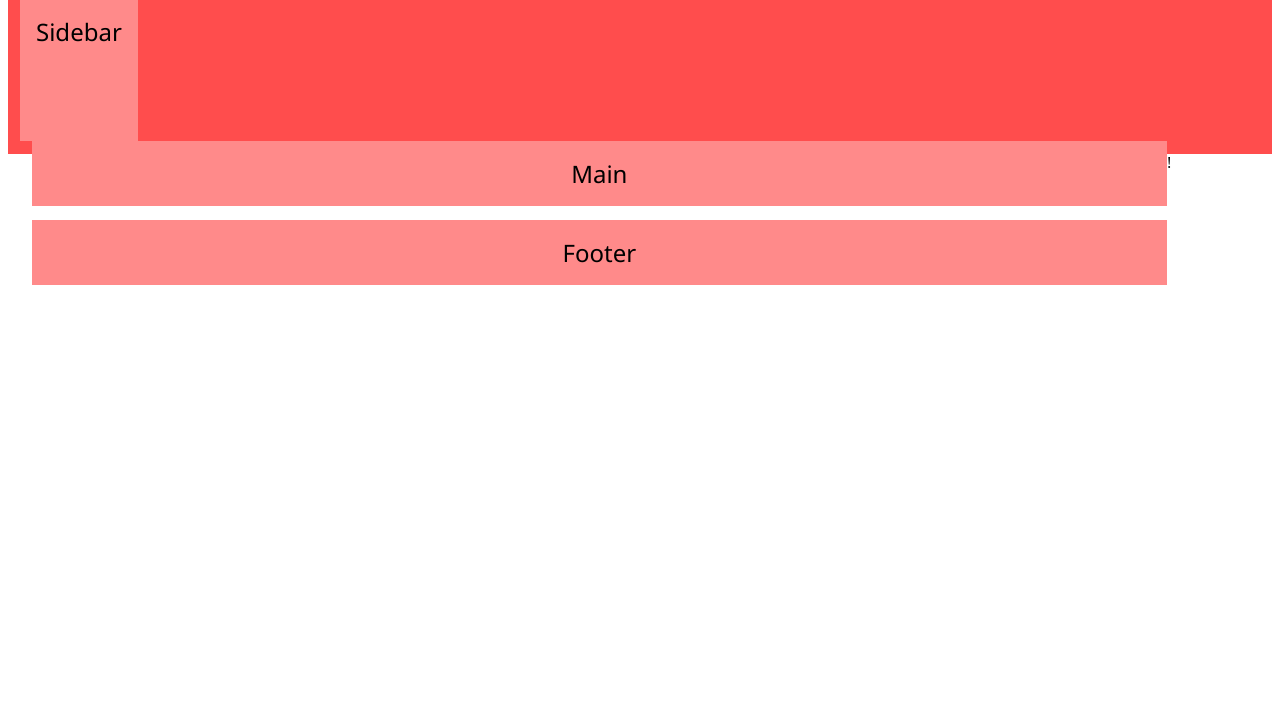
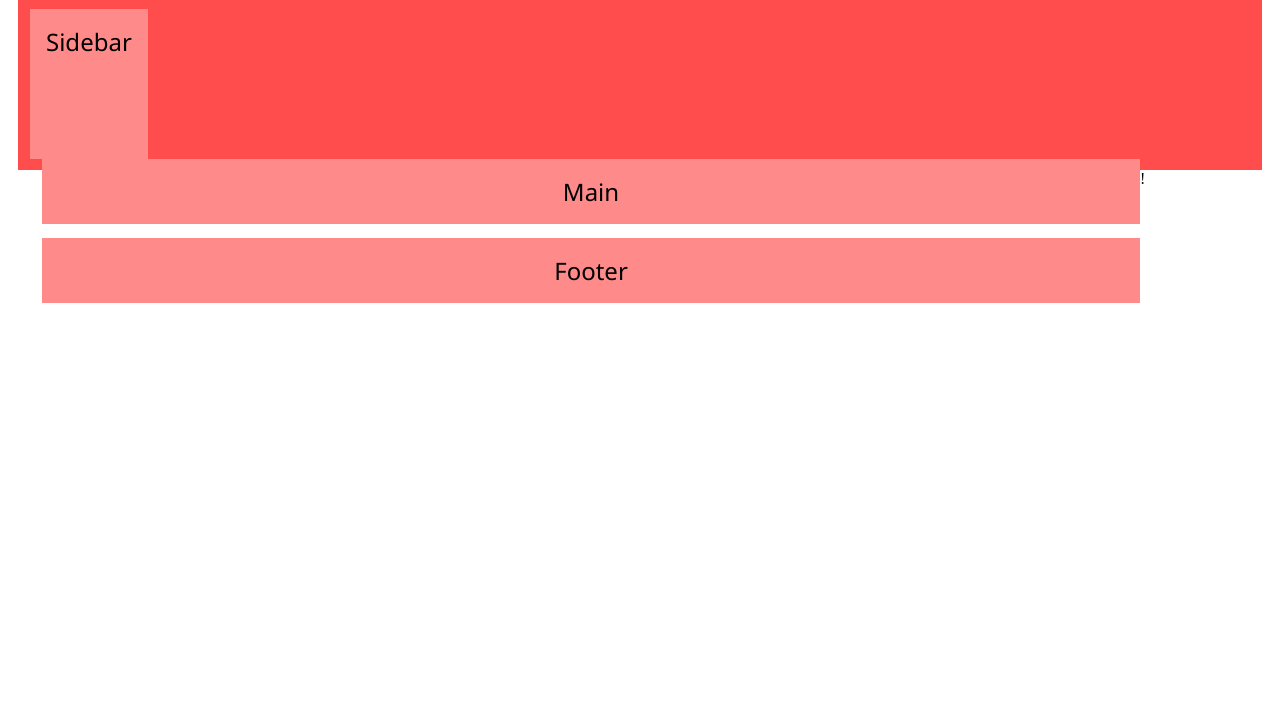
Before and after one commit to prabhathkumar1729/prac_web, a plain HTML site: page assignment1.html in a window 1280 px wide. Shown: the part 98-800 px from the top of the page. Drawn offline with Linux system fonts and the light colour scheme.

Commit message:
added assignment files

```diff
--- a/CSS/float.css
+++ b/CSS/float.css
@@ -1,17 +1,18 @@
 .sidebar {
     float: left;
-    height: 110px;
+    height: 150px;
+
 }
 
 .inner-container2 {
     float: left;
     height: 110px;
     margin-left: 12px;
-    width: 91.5%;
+    width: 90%;
 }
 
 .inner-container {
-    margin: 12px 0 12px 0;
+    margin: 12px 0 0 0;
 }
 
 .main {
@@ -24,8 +25,9 @@
 .container {
     background-color: rgb(255, 77, 77);
     padding: 12px;
-    height: 220px;
+    height: 250px;
     overflow:visible;
+    margin:auto;
 }
 
 .child {
@@ -35,3 +37,9 @@
     font-family: 'Segoe UI', Tahoma, Geneva, Verdana, sans-serif;
     background-color: rgb(255, 138, 138);
 }
+* {
+    box-sizing: border-box;
+  }
+body {
+    padding: 10px;
+}
--- a/hello.txt
+++ /dev/null
@@ -1 +0,0 @@
-I cloned the repo from github into my personal machine
--- /dev/null
+++ b/practisecss/p_flex.css
@@ -0,0 +1,58 @@
+* {
+    box-sizing: border-box;
+    text-align: center;
+    padding: 10px;
+}
+
+body {
+    font-family: Arial;
+    background: #f1f1f1;
+}
+
+.container {
+    width: 1200px;
+    display: flex;
+    flex-direction: column;
+    border: 2px solid black;
+}
+
+.navbar {
+    background: rgb(255, 0, 0);
+    border: 2px solid black;
+}
+
+.sidebar {
+    background: #afa;
+    flex-grow: 1;
+    border: 2px solid black;
+    width: 25%;
+}
+
+.division {
+    background: paleturquoise;
+    border: 2px solid black;
+    flex-grow: 9;
+    display: flex;
+    flex-direction: column;
+}
+
+.main {
+    background: pink;
+    border: 2px solid black;
+}
+
+.content {
+    background: rgb(137, 106, 168);
+    border: 2px solid black;
+}
+
+.row {
+    background: sandybrown;
+    display: flex;
+    border: 2px solid black;
+}
+
+.footer {
+    background: springgreen;
+    border: 2px solid black;
+}
--- /dev/null
+++ b/practisecss/p_float.css
@@ -0,0 +1,67 @@
+* {
+    box-sizing: border-box;
+    text-align: center;
+}
+
+body {
+    font-family: Arial;
+    background: #f1f1f1;
+}
+
+.container {
+    width: 1200px;
+    padding: 10px;
+    background-color: rgb(255, 255, 255);
+    border: 2px solid black;
+}
+
+.navbar {
+    background: rgb(255, 0, 0);
+    padding: 10px;
+    border: 2px solid black;
+}
+
+.sidebar {
+    width: 25%;
+    height: 100%;
+    float: left;
+    padding: 10px;
+    background: #afa;
+    border: 2px solid black;
+}
+
+.division {
+    width: 75%;
+    height: 100%;
+    float: left;
+    background: paleturquoise;
+    padding: 10px;
+    border: 2px solid black;
+}
+
+.main {
+    height: 50%;
+    background: pink;
+    padding: 10px;
+    border: 2px solid black;
+}
+
+.content {
+    height: 50%;
+    background: rgb(137, 106, 168);
+    padding: 10px;
+    border: 2px solid black;
+}
+
+.row {
+    background: sandybrown;
+    height: 150px;
+    padding: 10px;
+    border: 2px solid black;
+}
+
+.footer {
+    background: springgreen;
+    border: 2px solid black;
+    padding: 10px;
+}
--- /dev/null
+++ b/practisecss/p_grid.css
@@ -0,0 +1,62 @@
+* {
+    box-sizing: border-box;
+    text-align: center;
+    padding: 10px;
+}
+
+body {
+    font-family: Arial;
+    background: #f1f1f1;
+}
+
+.container {
+    width: 1200px;
+    display: grid;
+    grid-template-areas: 'navbar navbar navbar' 'row row row' 'footer footer footer';
+    border: 2px solid black;
+}
+
+.navbar {
+    background: rgb(255, 0, 0);
+    grid-area: navbar;
+    border: 2px solid black;
+}
+
+.sidebar {
+    background: #afa;
+    grid-area: sidebar;
+    border: 2px solid black;
+}
+
+.division {
+    background: paleturquoise;
+    grid-area: division;
+    grid-template-areas: 'main main' 'content content';
+    border: 2px solid black;
+}
+
+.main {
+    background: pink;
+    grid-area: main;
+    border: 2px solid black;
+}
+
+.content {
+    background: rgb(137, 106, 168);
+    grid-area: content;
+    border: 2px solid black;
+}
+
+.row {
+    background: sandybrown;
+    display: grid;
+    grid-column: 1 /span 3;
+    border: 2px solid black;
+    grid-template-areas: 'sidebar division division' 'sidebar division division' 'sidebar division division';
+}
+
+.footer {
+    background: springgreen;
+    grid-area: footer;
+    border: 2px solid black;
+}
```
Also changed, not shown: layout.html (added, +26 -0 lines).
